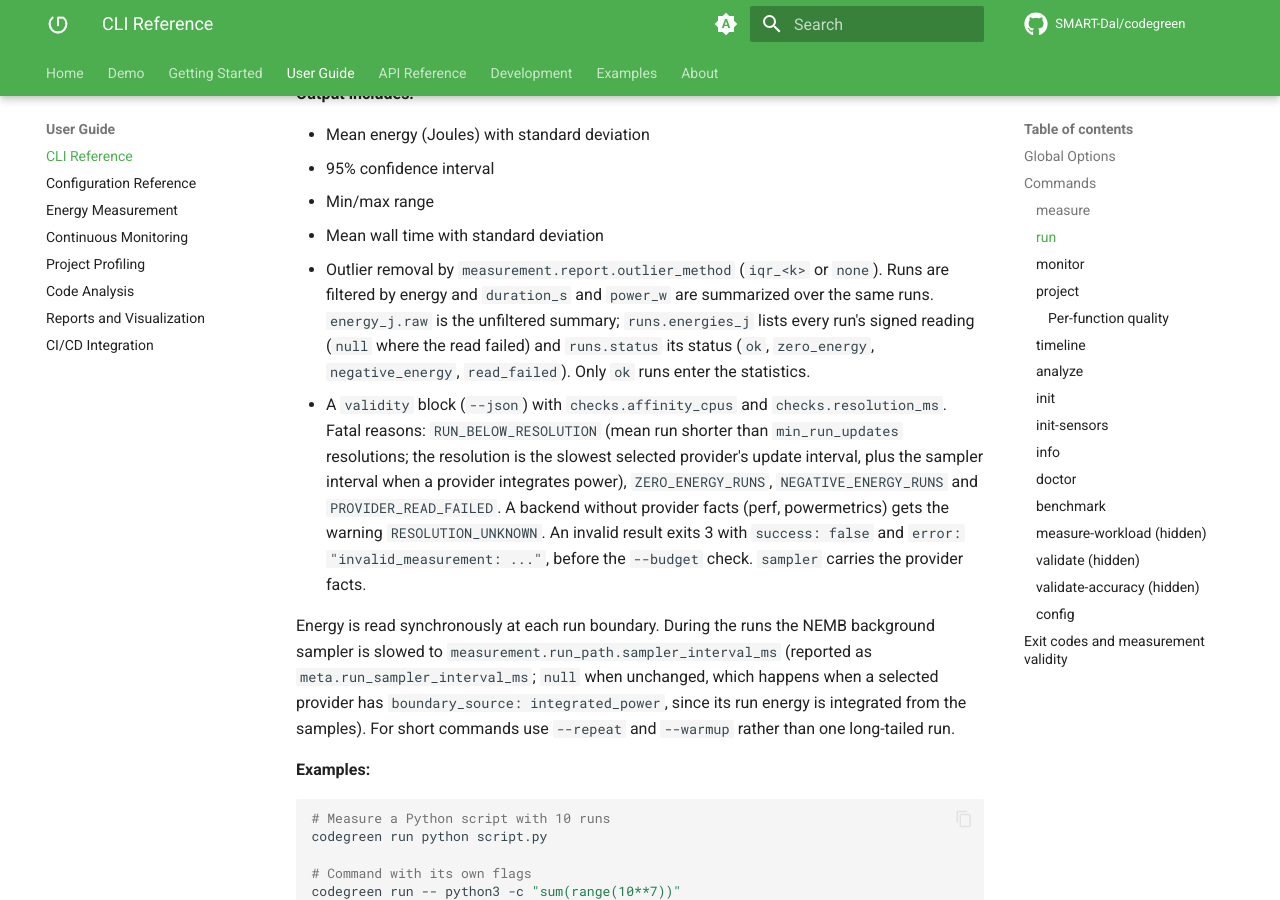
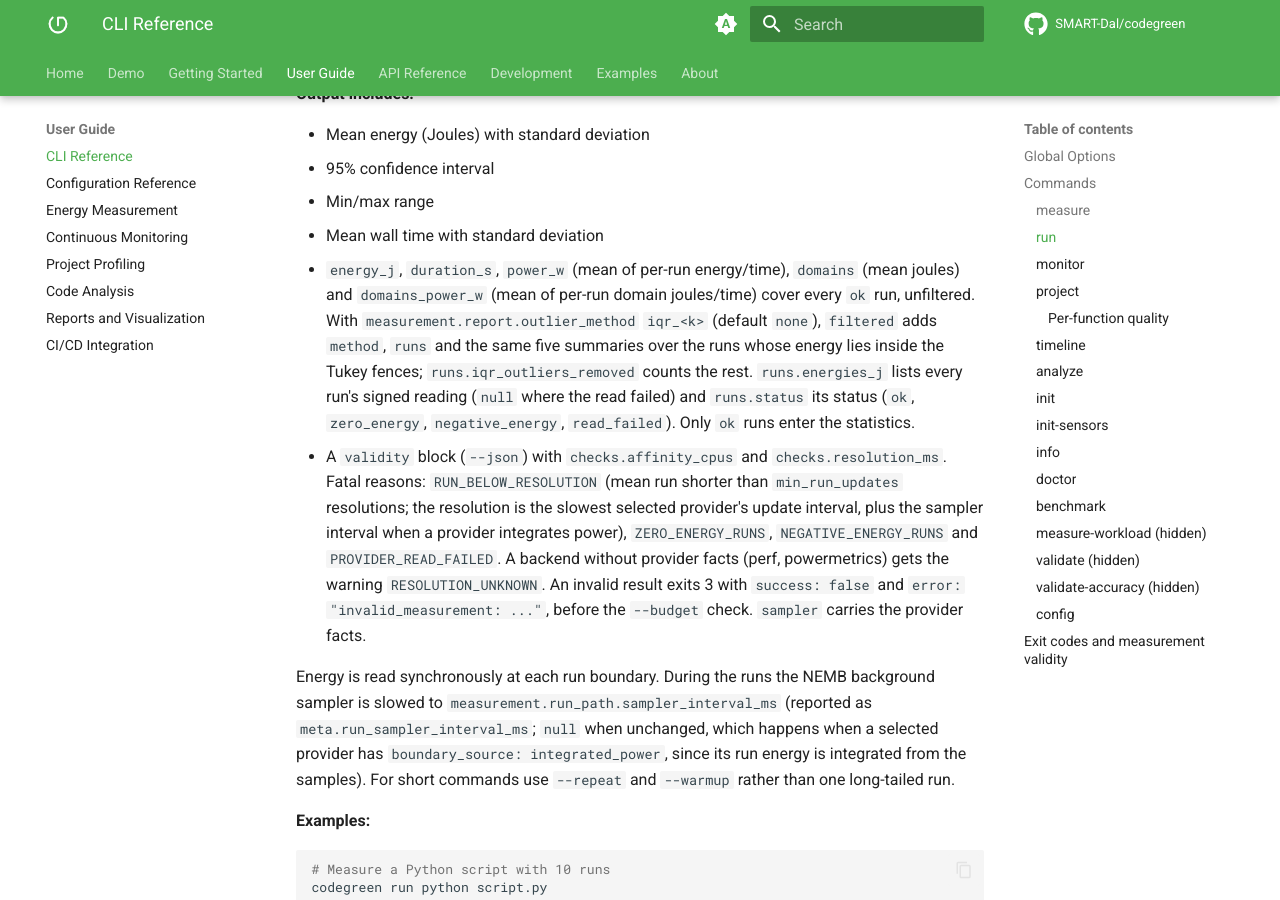
Before and after one commit to SMART-Dal/codegreen, an MkDocs documentation site: the page built from docs/website/docs/user-guide/cli-reference.md, in a window 1280 px wide and 900 px high, scrolled down 4054 px. Built offline with MkDocs 1.6.1 and Material for MkDocs 9.7.7, drawn with Linux system fonts in a browser that asks for light colours; comment, search, counter and statistics services are not loaded.

Commit message:
Report raw run statistics with one definition and filtering as a side block
codegreen run --json mixed definitions: energy_j.mean was IQR-filtered while energy_j.min, max
and n covered every run, domains averaged every run (NEMB only), and domains_power_w divided those
all-run joules by the filtered mean duration, so domains did not sum to energy_j and per-domain
watts did not match power_w. energy_j, duration_s, power_w, domains and domains_power_w now cover
the ok runs unfiltered, with power as the mean of per-run e/t throughout; outlier_method iqr_<k>
(now default none) adds a filtered block with the same summaries over the kept runs. energy_j.raw,
energy_j.outlier_method, duration_s.outliers_removed and duration_s.paired_with are gone. Domain
breakdowns come from a backend method instead of a NEMB type check, and the text output prints
the same numbers.

```diff
--- a/docs/website/docs/user-guide/cli-reference.md
+++ b/docs/website/docs/user-guide/cli-reference.md
@@ -147,9 +147,12 @@ Use `--` before commands that have their own flags; otherwise flags such as
 - 95% confidence interval
 - Min/max range
 - Mean wall time with standard deviation
-- Outlier removal by `measurement.report.outlier_method` (`iqr_<k>` or
-  `none`). Runs are filtered by energy and `duration_s` and `power_w` are
-  summarized over the same runs. `energy_j.raw` is the unfiltered summary;
+- `energy_j`, `duration_s`, `power_w` (mean of per-run energy/time),
+  `domains` (mean joules) and `domains_power_w` (mean of per-run domain
+  joules/time) cover every `ok` run, unfiltered. With
+  `measurement.report.outlier_method` `iqr_<k>` (default `none`), `filtered`
+  adds `method`, `runs` and the same five summaries over the runs whose energy
+  lies inside the Tukey fences; `runs.iqr_outliers_removed` counts the rest.
   `runs.energies_j` lists every run's signed reading (`null` where the read
   failed) and `runs.status` its status (`ok`, `zero_energy`,
   `negative_energy`, `read_failed`). Only `ok` runs enter the statistics.
```
Also changed, not shown: docs/website/docs/api/python.md (+2 -2 lines), docs/website/docs/user-guide/configuration-reference.md (+1 -1 lines), 3 other files.
